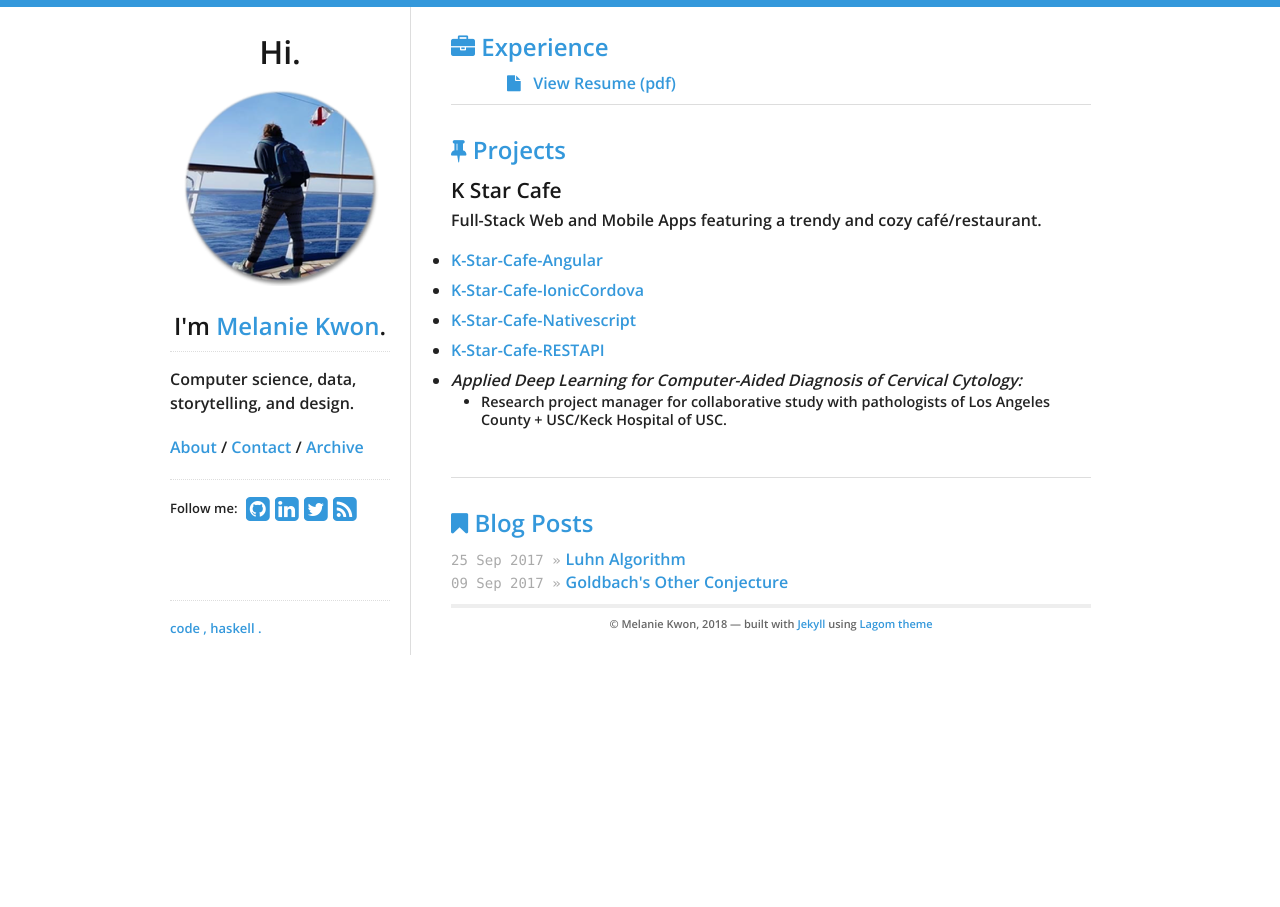
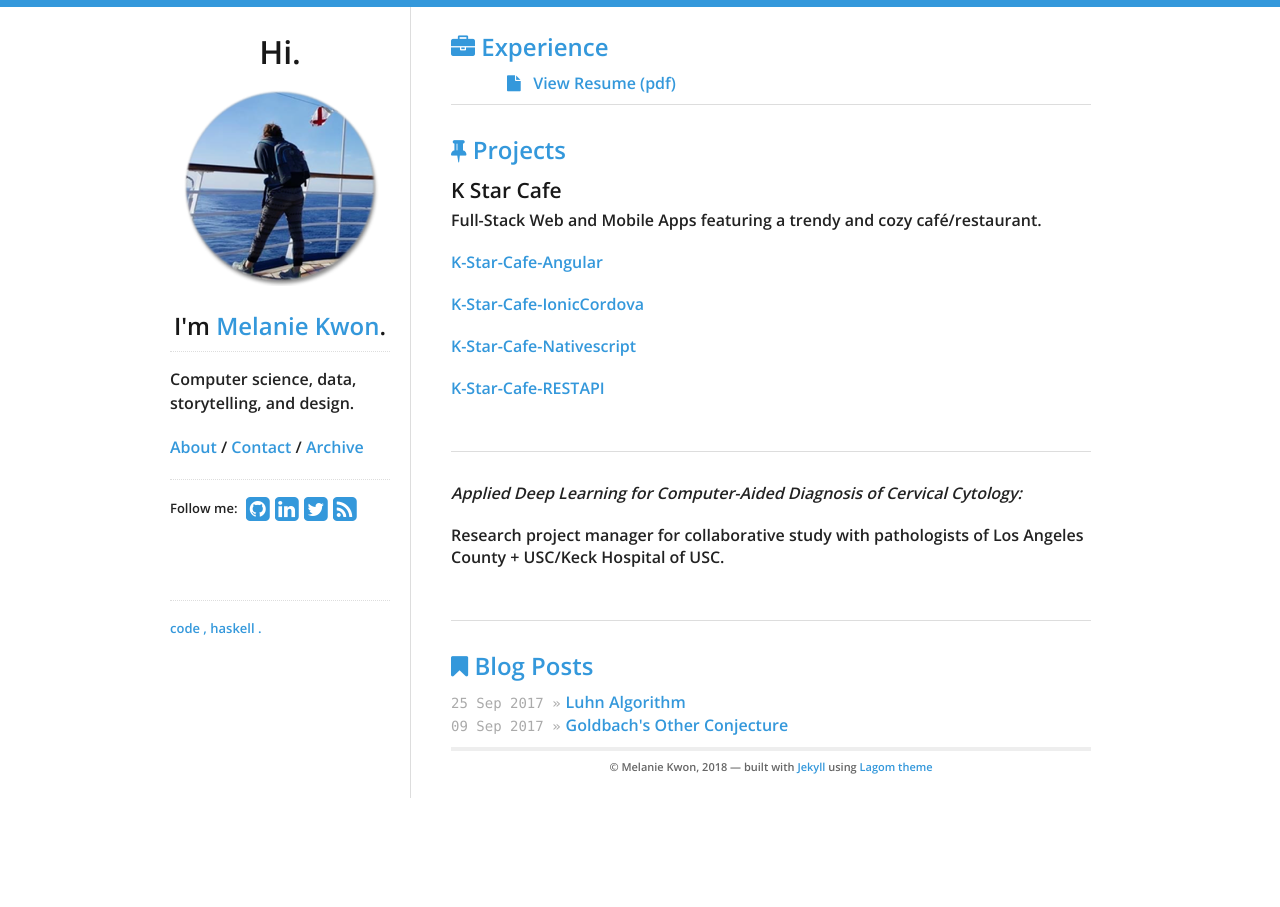
Before and after one commit to melaniemkwon/melaniemkwon.github.io, a Jekyll site: the page built from index.html, in a window 1280 px wide. Built offline with Jekyll 4.4.1, drawn with Linux system fonts in a browser that asks for light colours; nearby versions of some CDN libraries.

Commit message:
minor fixes to index.html

```diff
--- a/index.html
+++ b/index.html
@@ -12,18 +12,14 @@
       <!-- <a href="#" data-featherlight="<p>description tbd</p>" style="padding-left: 3.5em">Project 1</a> -->
       <h4>K Star Cafe</h4>
       <p>Full-Stack Web and Mobile Apps featuring a trendy and cozy café/restaurant.</p>
-      <ul>
-        <a href=""></a>
-        <li><a href="https://github.com/melaniemkwon/K-Star-Cafe-Angular">K-Star-Cafe-Angular</a></li>
-        <li><a href="https://github.com/melaniemkwon/K-Star-Cafe-IonicCordova">K-Star-Cafe-IonicCordova</a></li>
-        <li><a href="https://github.com/melaniemkwon/K-Star-Cafe-Nativescript">K-Star-Cafe-Nativescript</a></li>
-        <li><a href="https://github.com/melaniemkwon/K-Star-Cafe-RESTAPI">K-Star-Cafe-RESTAPI</a></li>
-        <li><em>Applied Deep Learning for Computer-Aided Diagnosis of Cervical Cytology:</em>
-          <ul>
-            <li>Research project manager for collaborative study with pathologists of Los Angeles County + USC/Keck Hospital of USC.</li>
-          </ul>
-        </li>
-      </ul>
+      <p><a href="https://github.com/melaniemkwon/K-Star-Cafe-Angular">K-Star-Cafe-Angular</a></p>
+      <p><a href="https://github.com/melaniemkwon/K-Star-Cafe-IonicCordova">K-Star-Cafe-IonicCordova</a></p>
+      <p><a href="https://github.com/melaniemkwon/K-Star-Cafe-Nativescript">K-Star-Cafe-Nativescript</a></p>
+      <p><a href="https://github.com/melaniemkwon/K-Star-Cafe-RESTAPI">K-Star-Cafe-RESTAPI</a></p>
+      <br>
+      <hr>
+      <p><em>Applied Deep Learning for Computer-Aided Diagnosis of Cervical Cytology:</em></p>
+      <p>Research project manager for collaborative study with pathologists of Los Angeles County + USC/Keck Hospital of USC.</p>
   <br>
   <hr>
   <h2><i class="fa fa-bookmark"></i> Blog Posts</h2>
```
